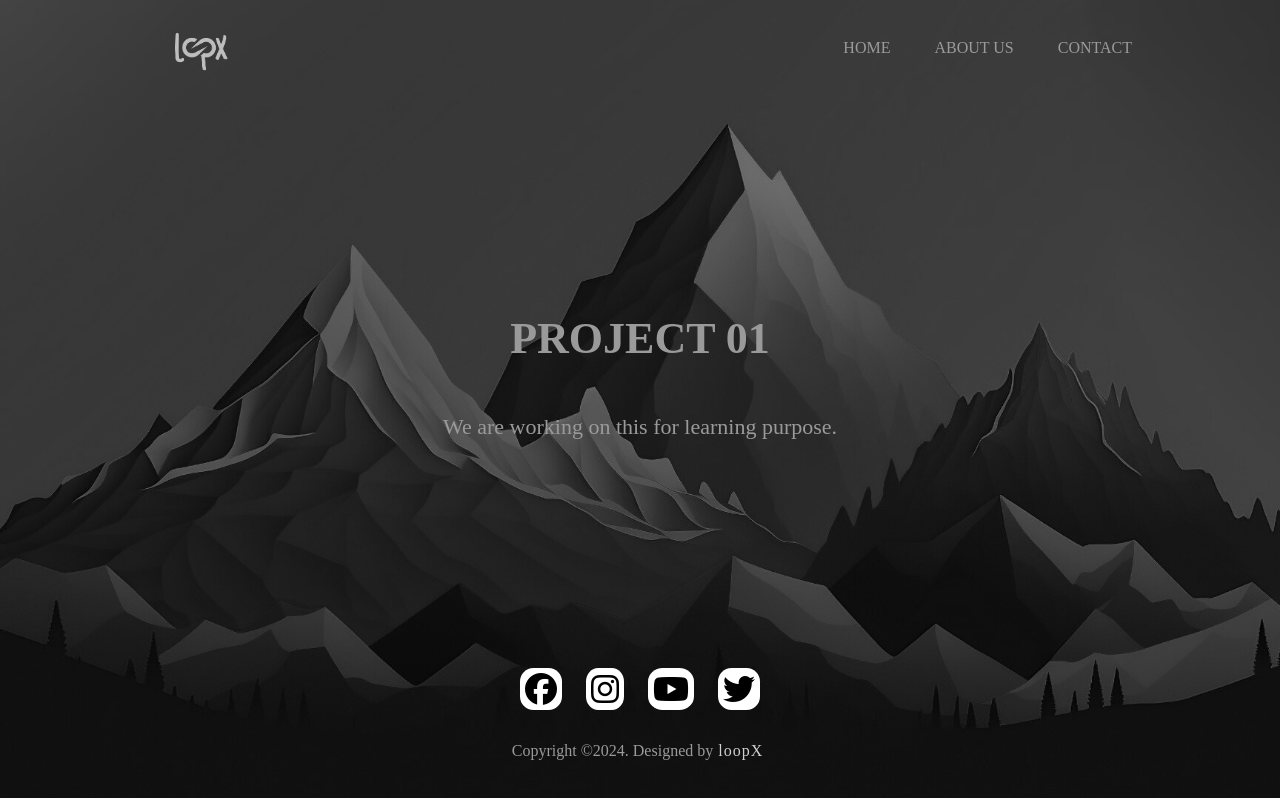
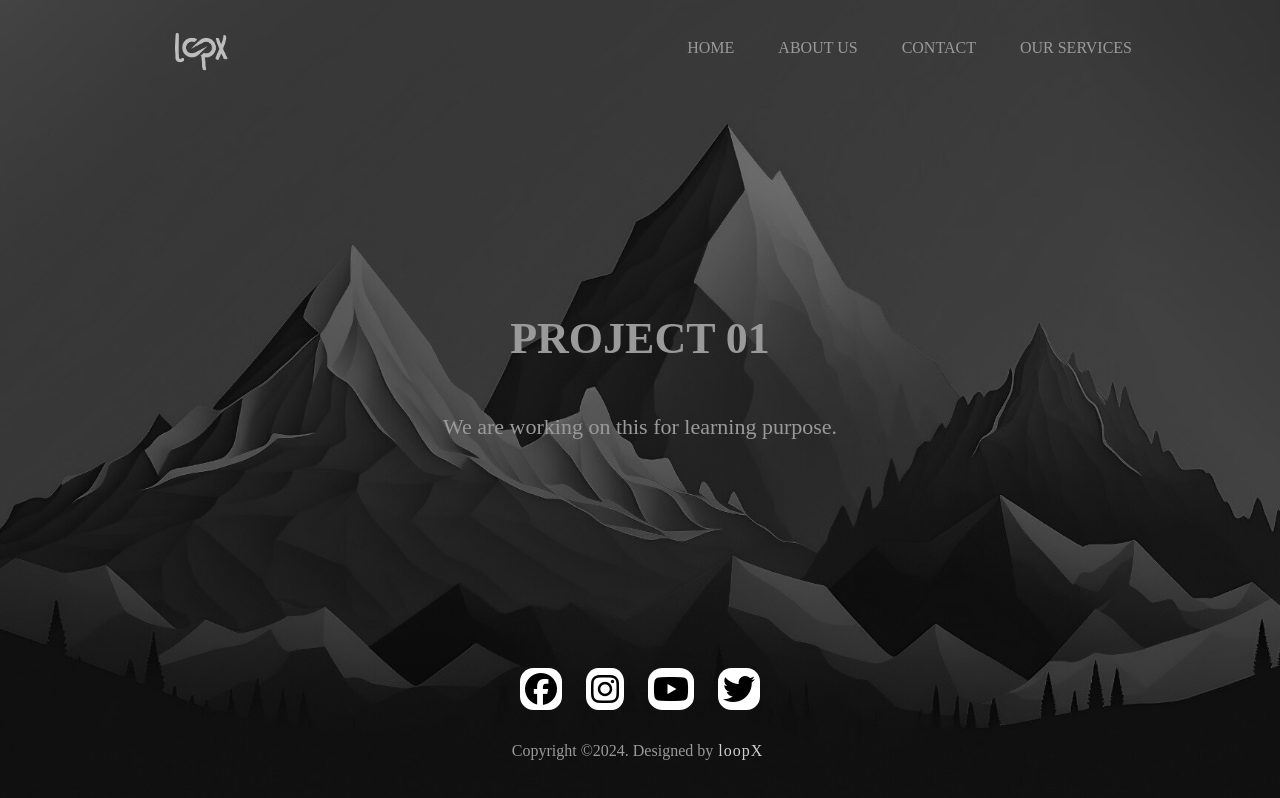
Before and after one commit to srizalth/1project, a plain HTML site: page index.html in a window 1280 px wide. Drawn offline with Linux system fonts and the light colour scheme.

Commit message:
'our services'

```diff
--- a/index.html
+++ b/index.html
@@ -19,6 +19,8 @@
                 <li><a href="#">home</a></li>
                 <li><a href="#">about us</a></li>
                 <li><a href="#">contact</a></li>
+                <li><a href="#">Our Services</a></li>
+
             </ul>
 
         </div>
```
